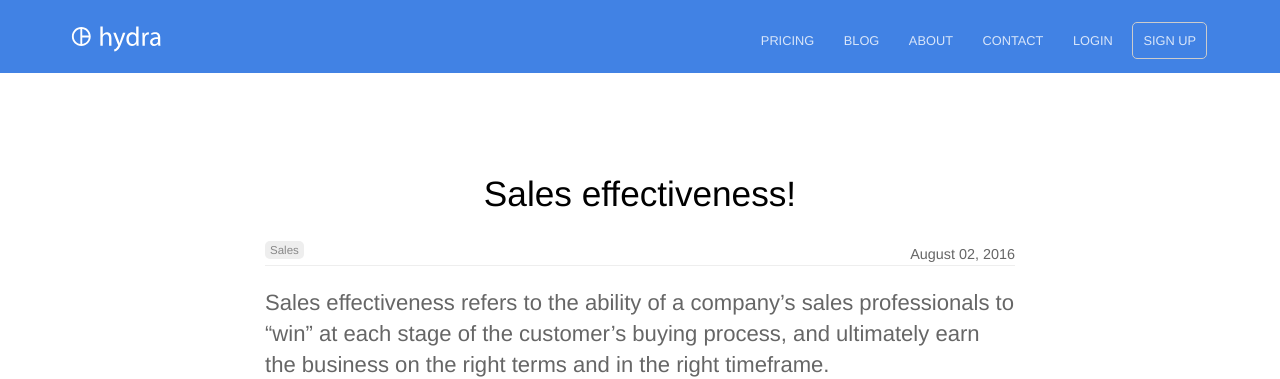
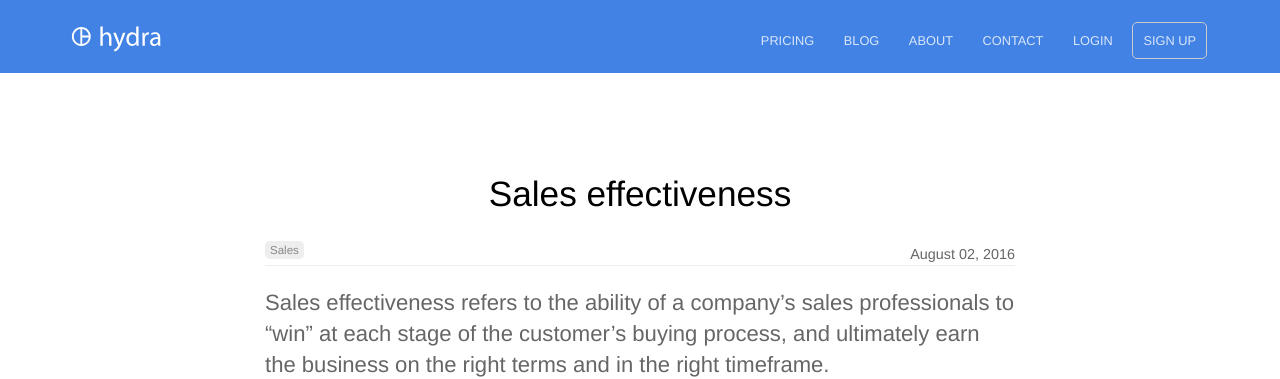
Before and after one commit to rycoll/Git-Sync-Test, a Jekyll site: the page built from _posts/2016-08-02-sales-effectiveness.md, in a window 1280 px wide and 900 px high. Shown: the top 379 px of the window. Built offline with Jekyll 4.4.1, drawn with Linux system fonts in a browser that asks for light colours.

Commit message:
Updated 1 file via CloudCannon.

```diff
--- a/_posts/2016-08-02-sales-effectiveness.md
+++ b/_posts/2016-08-02-sales-effectiveness.md
@@ -1,6 +1,6 @@
 ---
 date: 2016-08-02 00:00:00
-title: Sales effectiveness!
+title: Sales effectiveness
 categories:
   - sales
 author_staff_member: gerald
```
